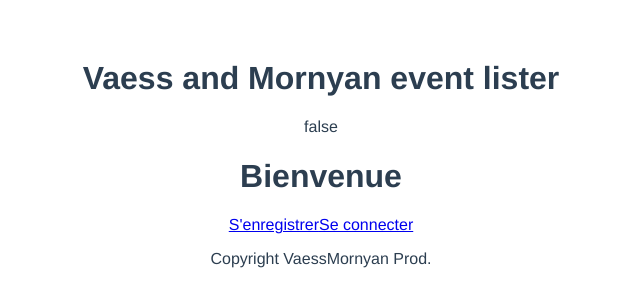
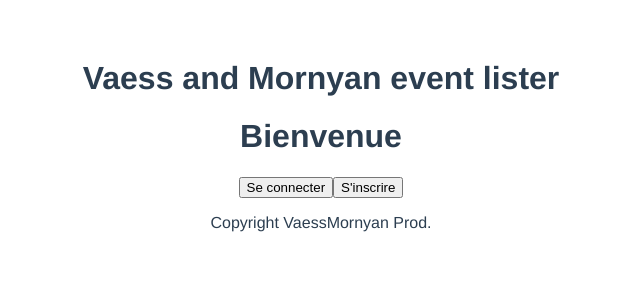
Before and after one commit to TheRealVaess/vaess-calendar-vue, a Vue app: page /events/modify/1 in a window 1280 px wide. Shown: the top 306 px of the page, without its empty margins (319-959 px from the left). Built offline with nearby package versions, Linux system fonts and the light colour scheme.

Commit message:
Avancement du front

```diff
--- a/src/components/Header.vue
+++ b/src/components/Header.vue
@@ -1,7 +1,6 @@
 <template>
 <header>
   <h1>Vaess and Mornyan event lister</h1>
-  {{ tokenExists }}
   <router-link v-if="this.tokenExists" to="/">
     <span @click="disconnect()">
       Déconnexion
--- a/src/components/Home.vue
+++ b/src/components/Home.vue
@@ -1,16 +1,50 @@
 <template>
 <div>
   <h1>Bienvenue</h1>
-  <router-link to="sign-in">S'enregistrer</router-link>
-  <router-link to="login">Se connecter</router-link>
+  <div v-if="!token">
+    <button @click="showConnexion = true">Se connecter</button>
+    <button @click="showSignUp = true">S'inscrire</button>
+    <login class="modal" v-if="showConnexion" @close="showConnexion = false"></login>
+    <signUp class="modal" v-if="showSignUp" @close="showSignUp = false"></signUp>
+  </div>
+  <div v-else>
+    SUPER
+  </div>
 </div>
 
 </template>
 
 <script>
+import login from '@/components/Login'
+import signUp from '@/components/SignUp'
 export default{
   name: 'home',
   components: {
+    login,
+    signUp
+  },
+  data () {
+    return {
+      token: true,
+      showConnexion: false,
+      showSignUp: false
+    }
+  },
+  beforeMount () {
+    this.token = localStorage.getItem('token')
   }
 }
 </script>
+
+<style>
+.modal {
+  position: fixed;
+  z-index: 1;
+  left: 0;
+  top: 0;
+  width: 100%;
+  height: 100%;
+  overflow: auto;
+  background-color: rgba(0,0,0,0.4);
+}
+</style>
--- a/src/components/Login.vue
+++ b/src/components/Login.vue
@@ -10,6 +10,7 @@
     <input type="password" id="password" v-model="password"/>
 
     <button type="button" @click="submitLogin">Se connecter</button>
+    <button @click="$emit('close')">Fermer</button>
   </div>
 </template>
 
--- a/src/components/SignIn.vue
+++ b/src/components/SignUp.vue
@@ -13,7 +13,8 @@
     <label for="password">Mot de passe</label>
     <input type="password" id="password" v-model="password"/>
 
-    <button type="button" @click="submitInscription">Se connecter</button>
+    <button type="button" @click="submitInscription">S'inscrire</button>
+    <button @click="$emit('close')">Fermer</button>
   </div>
 </template>
 
@@ -21,7 +22,7 @@
 import axios from 'axios'
 
 export default{
-  name: 'signup',
+  name: 'signUp',
   data () {
     return {
       username: '',
@@ -31,7 +32,6 @@ export default{
   },
   methods: {
     submitInscription () {
-      console.log(this.username, this.password)
       const params = new URLSearchParams()
       params.set('name', this.username)
       params.set('password', this.password)
--- a/src/router/index.js
+++ b/src/router/index.js
@@ -1,7 +1,7 @@
 import Vue from 'vue'
 import Router from 'vue-router'
 import home from '@/components/Home'
-import signIn from '@/components/SignIn'
+import signUp from '@/components/SignUp'
 import login from '@/components/Login'
 import deleteAccount from '@/components/DeleteAccount'
 import modifyUserName from '@/components/ModifyUserName'
@@ -20,9 +20,9 @@ const router = new Router({
       component: home
     },
     {
-      path: '/sign-in',
-      name: 'signIn',
-      component: signIn
+      path: '/sign-up',
+      name: 'signUp',
+      component: signUp
     },
     {
       path: '/login',
@@ -74,7 +74,7 @@ const router = new Router({
 })
 
 router.beforeEach((to, from, next) => {
-  const publicPages = ['/', '/sign-in', '/login']
+  const publicPages = ['/', '/sign-up', '/login']
   const authRequired = !publicPages.includes(to.path)
 
   if (authRequired && !localStorage.getItem('token')) {
```
